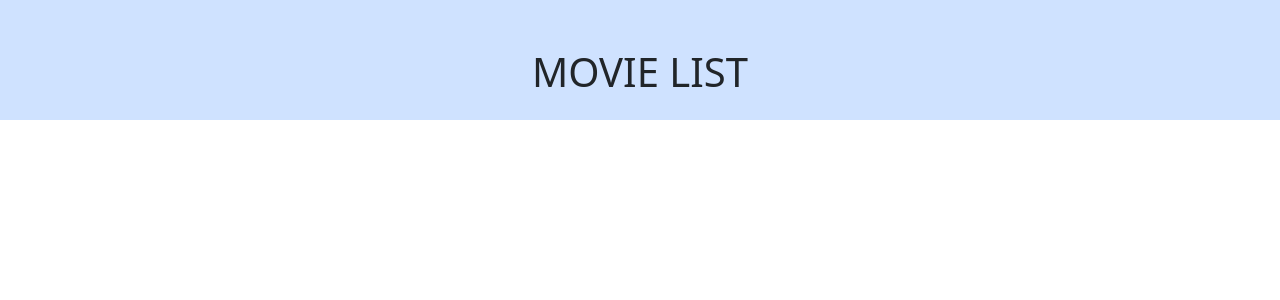
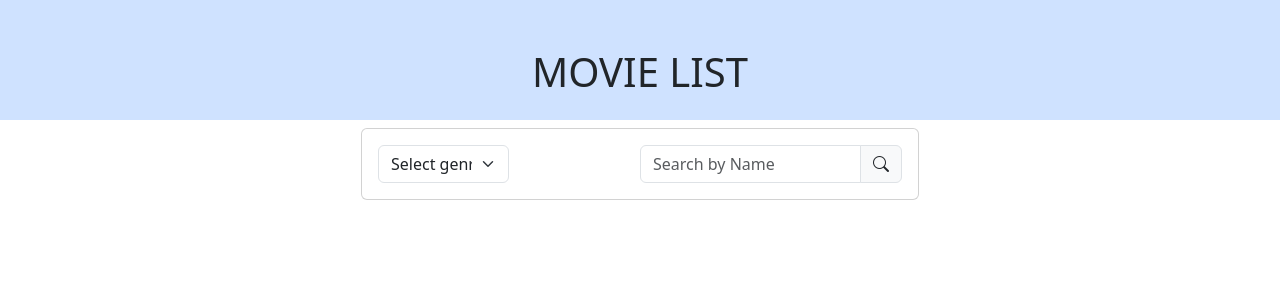
Before and after one commit to Mattia-Giacobelli/react-movie-filter, a React (Vite) app: page / in a window 1280 px wide. Shown: the top 300 px of the page. Built offline with nearby package versions, Linux system fonts and the light colour scheme.

Commit message:
Create form

```diff
--- a/src/components/Main.jsx
+++ b/src/components/Main.jsx
@@ -1,10 +1,46 @@
+import { useState, useEffect } from "react"
+
+
 export default function Main() {
+
+    const films = [
+        { title: 'Inception', genre: 'Fantascienza' },
+        { title: 'Il Padrino', genre: 'Thriller' },
+        { title: 'Titanic', genre: 'Romantico' },
+        { title: 'Batman', genre: 'Azione' },
+        { title: 'Interstellar', genre: 'Fantascienza' },
+        { title: 'Pulp Fiction', genre: 'Thriller' },
+    ]
+
 
 
     return (
 
         <main>
+            <div className="container d-flex justify-content-center">
+                <div className="col-6">
+                    <div className="card">
+                        <form className="d-flex justify-content-between align-items-center p-3">
+                            <select class="form-select w-25" aria-label="Default select example">
+                                <option selected>Select genre</option>
+                                <option value="Fantascienza">Fantascienza</option>
+                                <option value="Thriller">Thriller</option>
+                                <option value="Romantico">Romantico</option>
+                                <option value="Azione">Azione</option>
+                            </select>
+                            <div class="input-group w-50">
+                                <input type="text" class="form-control"
+                                    placeholder="Search by Name" aria-label="Recipient’s username"
+                                    aria-describedby="basic-addon2" />
+                                <span class="input-group-text" id="basic-addon2">
+                                    <i class="bi bi-search"></i>
+                                </span>
+                            </div>
+                        </form>
+                    </div>
+                </div>
 
+            </div>
         </main>
 
     )
--- a/src/index.css
+++ b/src/index.css
@@ -1 +1,2 @@
 @import url('bootstrap');
+@import url('bootstrap-icons');
```
